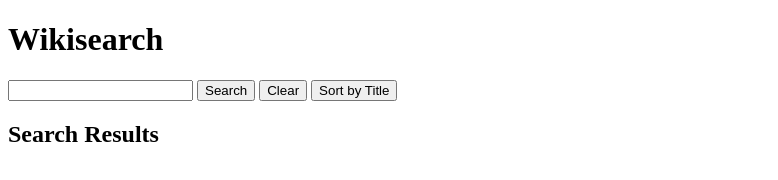
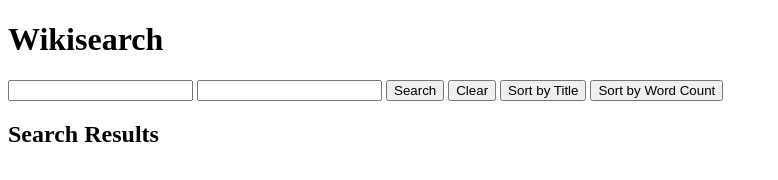
Before and after one commit to JTMcDuff/wikisearch, a plain HTML site: page index.html in a window 1280 px wide. Both pictures are taken after a click on the button "Search". Shown: the whole page, without its empty margins (0-778 px from the left). Drawn offline with Linux system fonts and the light colour scheme; no server answers.

Commit message:
Add number of results search

```diff
--- a/apiScripts.js
+++ b/apiScripts.js
@@ -30,16 +30,18 @@ function makeWikiAPICall(searchTerm) {
 * @inputs -- string search term
 * @returns -- URL object ready for fetch
 */
-function constructURL(searchTerm) {
+function constructURL(searchTerms) {
 	// Designed for future expansion
 	let url = new URL('https://en.wikipedia.org/w/api.php'),
 	params = {
 		'action': 'query',
 		'list':'search',
-		'srsearch': searchTerm,
+		'srsearch': searchTerms.searchTerm,
+		'srlimit': searchTerms.numResults,
 		'format':'json',
 		'origin': '*'
 	};
 	Object.keys(params).forEach(key => url.searchParams.append(key, params[key]));
+	console.log('URL ', url);
 	return url;
 };
--- a/domScripts.js
+++ b/domScripts.js
@@ -1,12 +1,20 @@
 /*
-* @function -- Gets search term fron input box and clears input.
-* @returns -- string from search input
+* @function -- Gets search term fron input boxs and clears input.
+* @returns -- object of search terms
 */
-function getSearchTerm() {
-	var searchTerm = document.getElementById('search-input').value;
-	document.getElementById('search-input').value = '';
+function getSearchTerms() {
+	let searchTerms = {};
+	let searchTerm = document.getElementById('search-input');
+	let numResults = document.getElementById('search-num-items');
 
-	return searchTerm;
+	searchTerms.searchTerm = searchTerm.value;
+	searchTerms.numResults = Number(numResults.value);
+
+	searchTerm.value = '';
+	numResults.value = '';
+
+	console.log(searchTerms);
+	return searchTerms;
 };
 
 /**
--- a/index.html
+++ b/index.html
@@ -12,6 +12,7 @@
   		<h1>Wikisearch</h1>
   		<form>
 	  		<input type="text" id="search-input" name="Search Wikipedia" value="Search Me">
+	  		<input type="text" id="search-num-items" name="Number of Results" value="5">
 	  		<button type="button" name="Search Button" onclick="searchWiki()">
 	  			Search
 	  		</button>
@@ -20,6 +21,9 @@
 	  		</button>
 	  		<button type="button" name="Sort by Title" onclick="sortByTitle()">
 	  			Sort by Title
+	  		</button>
+	  		<button type="button" name="Sort by Word Count" onclick="sortByWordCount()">
+	  			Sort by Word Count
 	  		</button>
   		</form>
   	</header>
@@ -40,18 +44,20 @@
   	// Init list store for easier sorting later.
   	/**
   	* format: [
-	*		[data,html object]
-  	*	]
+	*			[data,html object]
+  	*		  ]
 	*/
   	let = wikiResults = [];
+  	// Counters for tracking sorting, allowing them to "toggle";
   	let alphaSort = true;
+  	let wordCountSort = true;
 
   	/**
   	* @function handles searching and processing wikipedia
   	*/
   	function searchWiki() {
-  		let searchTerm = getSearchTerm();
-  		makeWikiAPICall(searchTerm)
+  		let searchTerms = getSearchTerms();
+  		makeWikiAPICall(searchTerms)
   		.then(results =>{
   			wikiResults = formatResults(results);
   			renderResults(wikiResults);
@@ -60,6 +66,5 @@
   		});
   	};
 
-
   </script>
 </html>
--- a/sortingScripts.js
+++ b/sortingScripts.js
@@ -1,5 +1,5 @@
 /**
- * @function -- sorts wikiResults by Title
+ * @function -- sorts wikiResults by Title and rerenders
 */
 function sortByTitle() {
 	if (wikiResults.length < 1) {
@@ -27,3 +27,33 @@ function sortByTitle() {
 
 	renderResults(wikiResults);
 };
+
+/**
+ * @function -- sorts wikiResults by Title and rerenders
+*/
+function sortByWordCount() {
+	if (wikiResults.length < 1) {
+		console.log('No data to sort ');
+		return;
+	}
+
+	wordCountSort = !wordCountSort;
+
+	wikiResults.sort((a,b)=> {
+		aCount = a[0].wordcount;
+		bCount = b[0].wordcount;
+		if (wordCountSort) {
+			if (aCount < bCount) {
+				return 1;
+			}
+			return -1;
+		} else {
+			if (aCount < bCount) {
+				return -1;
+			}
+			return 1;
+		}
+	});
+
+	renderResults(wikiResults);
+};
```
